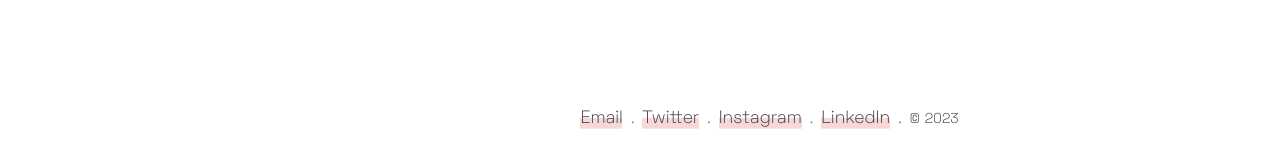
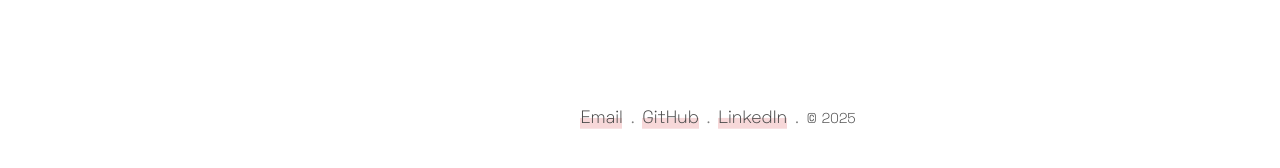
Before and after one commit to yashketkar/yashketkar.github.io, a Jekyll site: the page built from index.html, in a window 1280 px wide. Shown: the part 548-716 px from the top of the page. Built offline with Jekyll 4.4.1, drawn with Linux system fonts in a browser that asks for light colours.

Commit message:
Update footer.html

```diff
--- a/_includes/footer.html
+++ b/_includes/footer.html
@@ -5,13 +5,11 @@
       <p>
         <a href="mailto:yash@yashketkar.com">Email</a>
         <span class="link-divider">.</span>
-        <a href="https://twitter.com/yashketkar">Twitter</a>
-        <span class="link-divider">.</span>
-        <a href="https://www.instagram.com/yashketkar/">Instagram</a>
+        <a href="https://github.com/yashketkar">GitHub</a>
         <span class="link-divider">.</span>
         <a href="https://www.linkedin.com/in/yashketkar">LinkedIn</a>
         <span class="link-divider">.</span>
-        <small class="nowrap">&copy; 2023</small>
+        <small class="nowrap">&copy; 2025</small>
       </p>
     </div>
   </section>
```
